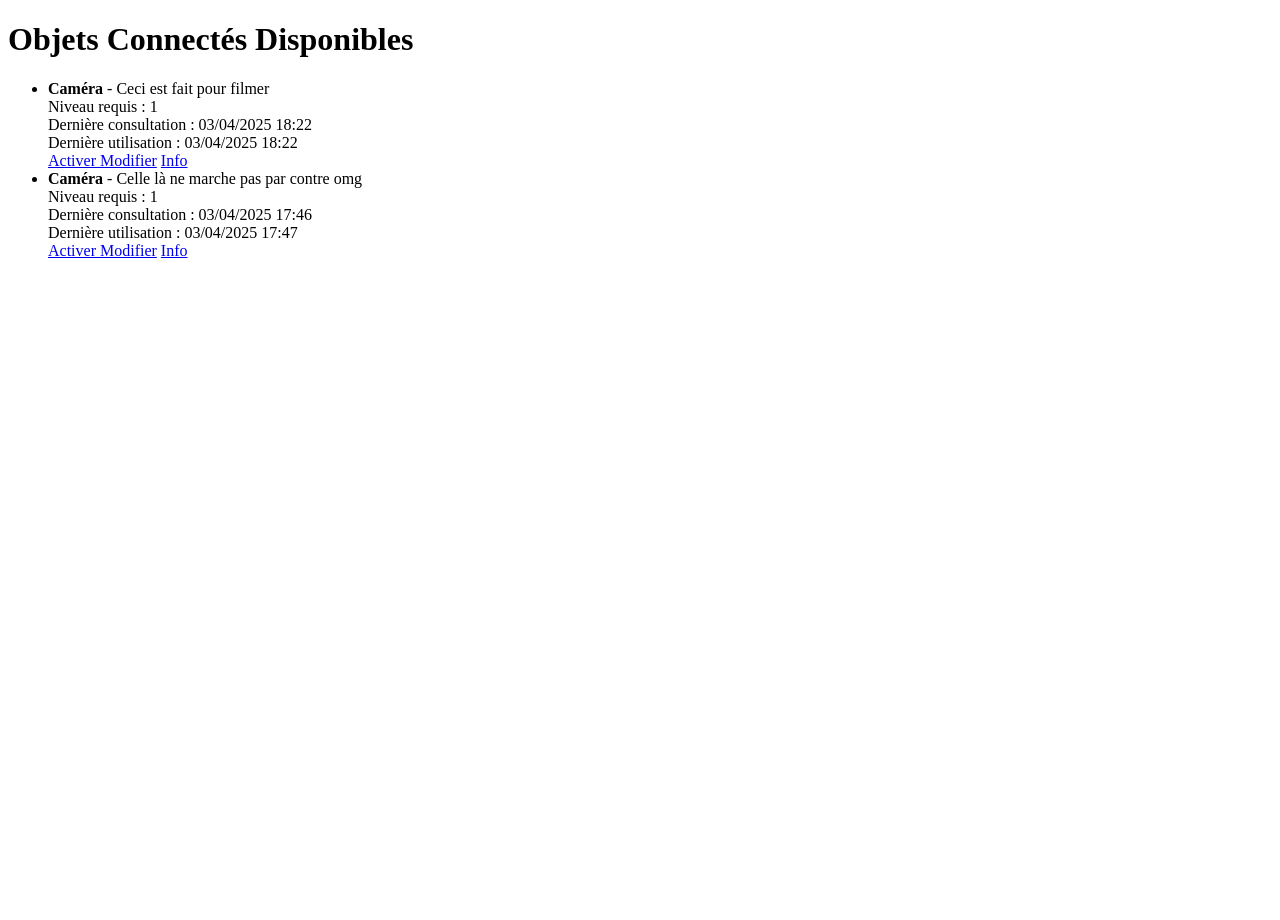
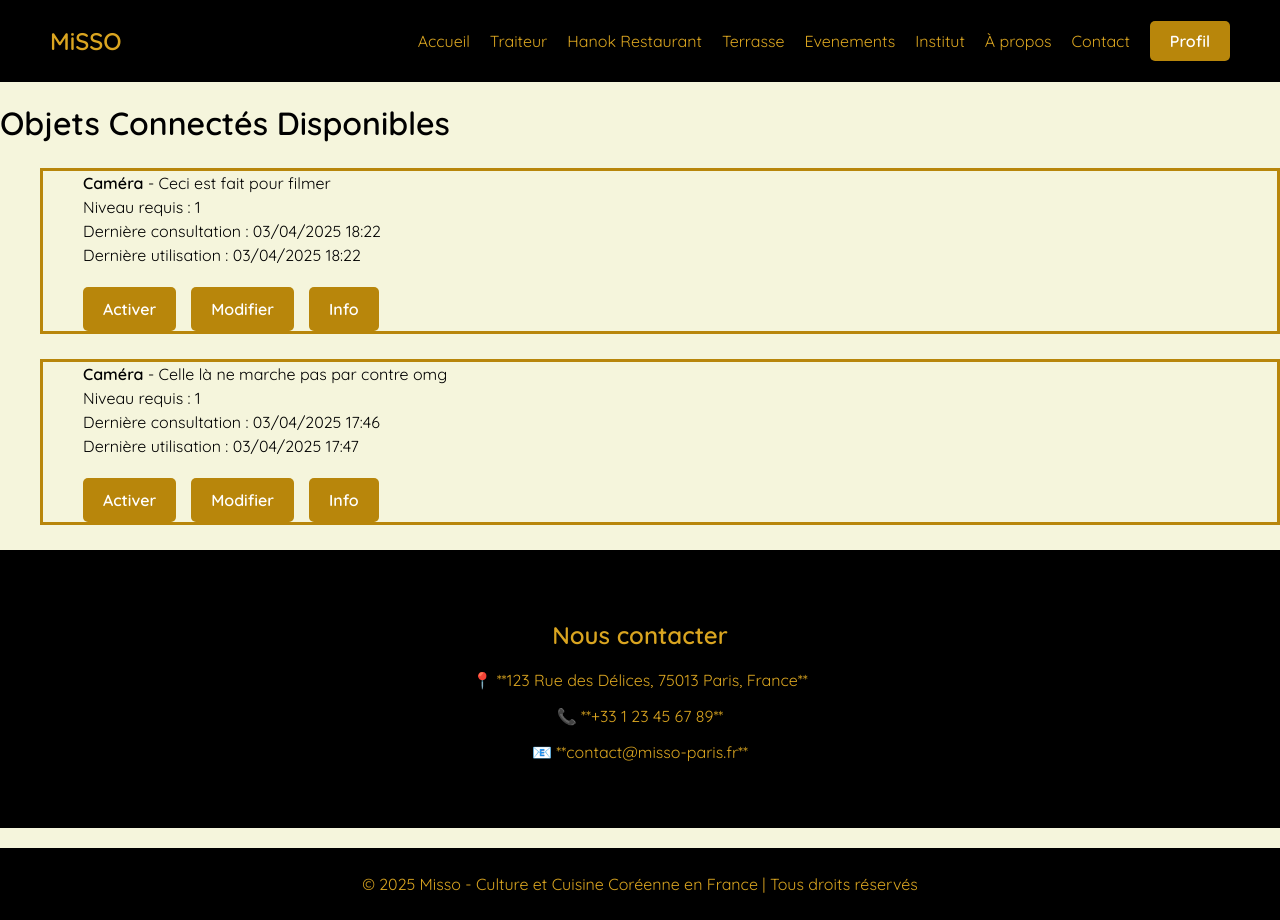
Before and after one commit to chrmil/misso, a Django app: page /objets_connectes/ in a window 1280 px wide. Before the commit the page ends 258 px from the top, so only its background shows below. Run offline with Django 5.2, Linux system fonts and the light colour scheme; a user stored in the database is signed in; data comes from the database, SQL or seed files in the repository; both versions use the stored data as it was after the commit.

Commit message:
update css

```diff
--- /dev/null
+++ b/objets_connectes/templates/objets_connectes/base.html
@@ -0,0 +1,51 @@
+<!DOCTYPE html>
+<html lang="fr">
+<head>
+    <meta charset="UTF-8">
+    <meta name="viewport" content="width=device-width, initial-scale=1.0">
+    <title>MiSSO - Restaurant Coréen à Paris</title>
+    {% load static %}
+    <link rel="stylesheet" href="{% static 'utilisateurs/objets.css' %}">
+    <link rel="stylesheet" href="{% static 'utilisateurs/navigation.css' %}">
+    <link rel="icon" type="image/png" href="{% static 'restaurant/img/misso_logo_old.jpg' %}">
+</head>
+<body>
+    <header>
+        <nav>
+            <div class="logo"> MiSSO </div>
+            <ul>
+                <li><a href="{% url 'accueil' %}#accueil">Accueil</a></li>
+                <li><a href="{% url 'menu' 'traiteur' %}">Traiteur</a></li>
+                <li><a href="{% url 'menu' 'hanok' %}">Hanok Restaurant</a></li>
+                <li><a href="{% url 'menu' 'rooftop' %}">Terrasse</a></li>
+                <li><a href="{% url 'evenements' %}">Evenements</a></li>
+                <li><a href="{% url 'institut' %}">Institut</a></li>
+                <li><a href="{% url 'histoire' %}">À propos</a></li>
+                <li><a href="{% url 'accueil' %}#contact">Contact</a></li>
+                <li>
+                    {% if user.is_authenticated %}
+                        <a href="{% url 'profil' %}" class="btns">Profil</a>
+                    {% else %}
+                        <a href="{% url 'connexion' %}" class="btns">Se connecter</a>
+                    {% endif %}
+                </li>
+            </ul>
+        </nav>
+    </header>
+    <h1 class="title">{% block title %}{% endblock %}</h1>
+    <div class="content">
+       <p>{% block content %}{% endblock %}</p>
+
+
+<section id="contact" class="contact">
+    <h2>Nous contacter</h2>
+    <p>📍 **123 Rue des Délices, 75013 Paris, France**</p>
+    <p>📞 **+33 1 23 45 67 89**</p>
+    <p>📧 **contact@misso-paris.fr**</p>
+</section>
+
+<footer>
+    <p>&copy; 2025 Misso - Culture et Cuisine Coréenne en France | Tous droits réservés</p>
+</footer>
+</body>
+</html>
--- a/objets_connectes/templates/objets_connectes/liste_objets.html
+++ b/objets_connectes/templates/objets_connectes/liste_objets.html
@@ -1,30 +1,24 @@
-<!DOCTYPE html>
-<html lang="fr">
-<head>
-    <meta charset="UTF-8">
-    <meta name="viewport" content="width=device-width, initial-scale=1.0">
-    <title>Objets Connectés</title>
-</head>
-<body>
-    <h1>Objets Connectés Disponibles</h1>
-    <ul>
+{%extends "objets_connectes/base.html"%}
+{%block title%}Objets Connectés Disponibles{%endblock%}
+{%block content%}    <ul>
         {% for objet in objets %}
             <li>
-                <strong>{{ objet.nom }}</strong> - {{ objet.description }}
-                <br>
-                Niveau requis : {{ objet.niveau_requis }}
-                <br>
-                Dernière consultation : {{ objet.derniere_consultation|date:"d/m/Y H:i" }}
-                <br>
-                Dernière utilisation : {{ objet.derniere_utilisation|date:"d/m/Y H:i" }}
-                <br>
-                <a href="{% url 'activer_objet' objet.id %}">
+                <div class="objet">
+                <ul>
+                <li><strong>{{ objet.nom }}</strong> - {{ objet.description }} </li>
+                <li> Niveau requis : {{ objet.niveau_requis }} </li>
+                <li> Dernière consultation : {{ objet.derniere_consultation|date:"d/m/Y H:i" }} </li>
+                <li>Dernière utilisation : {{ objet.derniere_utilisation|date:"d/m/Y H:i" }} </li>
+                <li class="button-group">
+                <a href="{% url 'activer_objet' objet.id %}" class="btns">
                     {% if objet.actif %} Désactiver {% else %} Activer {% endif %}
                 </a>
-                <a href="{% url 'modifier_objet' objet.id %}">Modifier</a>
-                <a href="{% url 'info_objet' objet.id %}">Info</a> <!-- Nouveau bouton "Info" -->
+                <a href="{% url 'modifier_objet' objet.id %}"  class="btns">Modifier</a>
+                <a href="{% url 'info_objet' objet.id %}"  class="btns">Info</a> <!-- Nouveau bouton "Info" -->
+                </li>
+                </ul>
+            </div>
             </li>
         {% endfor %}
     </ul>
-</body>
-</html>
+{%endblock%}
--- /dev/null
+++ b/utilisateurs/static/utilisateurs/objets.css
@@ -0,0 +1,148 @@
+/* Import d'une police élégante */
+@import url('https://fonts.googleapis.com/css2?family=Quicksand:wght@300;400;600&display=swap');
+
+/* Style global */
+body {
+    font-family: 'Quicksand', sans-serif;
+    margin: 0;
+    padding: 0;
+    display: block;
+    overflow-y: auto;
+    min-height: 100vh;
+    background-color: beige;
+}
+
+.main {
+    min-height: 100vh;
+    position: relative;
+    width: 100%;
+    height: 100%;
+    background-color:beige;
+    background-size: cover;
+    background-position: center;
+    padding-bottom: 1%;
+}
+
+
+.image-content{
+    max-width: 100%;
+    border-radius: 12px;
+    display: none;
+    max-width: 100%;
+    height: auto;
+
+}
+
+div.objet {
+    position: block;
+    z-index: 1;
+    height: 30%;
+    text-wrap: balance;
+    color: black;
+    margin-left: 0;
+    margin-right: 0;
+    padding: auto;
+    margin-top: 2%;
+    margin-bottom: 2%;
+    text-align: left;
+    line-height: 1.5;
+    border-radius: 0;
+    background-color: beige;
+    border: solid darkgoldenrod;
+    overflow: auto;
+    cursor: pointer;
+    align-content: right;
+    transition: transform 0.3s ease, background-color 0.3s ease;
+}
+
+.main li {
+    color: black;
+    margin-left: 0;
+    margin-right: 0;
+    margin-top: 2%;
+    margin-bottom: 2%;
+    text-align: left;
+    line-height: 1.5;
+    background-color: beige;
+}
+
+ul{
+    list-style:none;
+}
+
+
+.about, .contact {
+    text-align: center;
+    padding: 50px;
+    background: black;
+    color: goldenrod;
+}
+
+footer {
+    background: black;
+    color: goldenrod;
+    text-align: center;
+    padding: 10px;
+    margin-top: 20px;
+}
+
+/* Animation au survol */
+.main div:hover {
+    background-color: lightyellow; /* Couleur légèrement modifiée */
+}
+
+/* Media Queries pour rendre les divs et les polices responsive */
+@media (max-width: 1024px) {
+    .main div {
+        font-size: 0.9rem; /* Taille de police par défaut */
+    }
+
+    .center img {
+        width: 70%; /* Réduit la taille de l'image pour les tablettes */
+    }
+}
+
+@media (max-width: 768px) {
+    .main div {
+        font-size: 0.8rem; /* Taille de police par défaut */
+    }
+
+    .center img {
+        width: 100%; /* Réduit la taille de l'image pour les tablettes */
+    }
+
+}
+
+@media (max-width: 480px) {
+    .main div {
+        font-size: 0.6rem; /* Taille de police par défaut */
+    }
+
+
+}
+
+
+.button-group {
+    display: flex; /* Aligne les boutons horizontalement */
+    justify-content: flex-start; /* Aligne les boutons à gauche */
+    gap: 15px; /* Ajoute un espacement entre les boutons */
+    margin-top: 20px; /* Ajoute un espacement au-dessus du groupe */
+    flex-wrap: wrap; /* Permet aux boutons de passer à la ligne si nécessaire */
+}
+
+.btns {
+    padding: 10px 20px;
+    border: none;
+    border-radius: 5px;
+    cursor: pointer;
+    font-weight: bold;
+    background-color: #4caf50;
+    color: white;
+    text-decoration: none;
+    text-align: center;
+    white-space: nowrap; /* Empêche le texte de se couper sur plusieurs lignes */
+}
+
+.btns:hover {
+    opacity: 0.8;
+}
```
Also changed, not shown: objets_connectes/templates/objets_connectes/info_objet.html (+5 -10 lines), objets_connectes/templates/objets_connectes/modifier_objet.html (+4 -11 lines), db.sqlite3.
